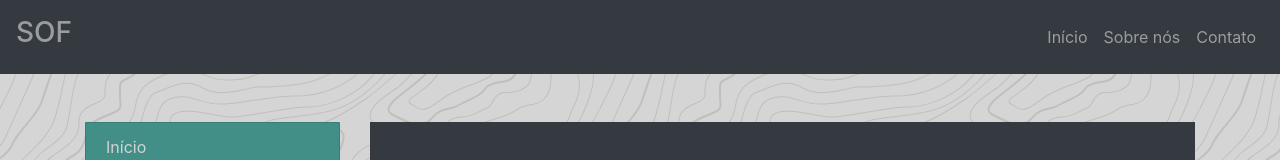
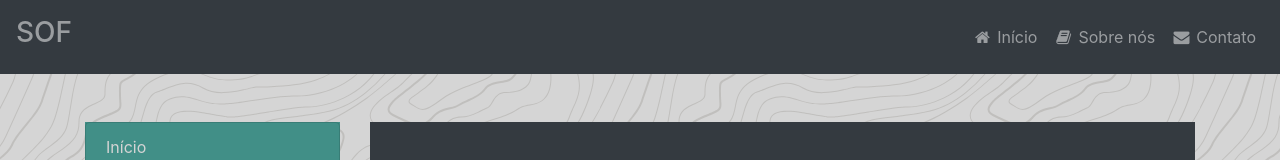
Before and after one commit to pw-2020qs/SOF, a React (Create React App) app in the folder client/: page / in a window 1280 px wide. Shown: the top 160 px of the page. Built offline with nearby package versions, Linux system fonts and the light colour scheme.

Commit message:
icons na navbar superior

```diff
--- a/client/src/components/Navbar.jsx
+++ b/client/src/components/Navbar.jsx
@@ -16,9 +16,6 @@ import OngList from './OngList';
 import Ong from './Ong';
 import Pantanal from './Pantanal';
 import Galeria from './Galeria';
-
-//link para icons
-<link rel="stylesheet" href="https://cdnjs.cloudflare.com/ajax/libs/font-awesome/4.7.0/css/font-awesome.min.css"/>
 
 function Admin() {
   return <h2>Admin</h2>;
@@ -47,6 +44,8 @@ function CallOng() {
 const Navbar = () => {
   return (
     <Router>
+      {/* link para icons */}
+      <link rel="stylesheet" href="https://cdnjs.cloudflare.com/ajax/libs/font-awesome/4.7.0/css/font-awesome.min.css"/>
       <div class="col">
         <nav class="row navbar navbar-expand-md navbar-dark bg-dark justify-content-between sticky-top">
           <div class="navbar-text">
@@ -55,15 +54,15 @@ const Navbar = () => {
           <ul class="navbar-nav">
             <li class="liSuperior nav-item">
               <Link to="/" class="nav-link" href="#">
-                <i class="fa fa-home"></i>
-                Início
-              </Link>
+              <i class="fa fa-fw fa-home ml-1"/> Início</Link>
             </li>
             <li class="liSuperior nav-item">
-              <Link to="/about" class="nav-link" href="#">Sobre nós</Link>
+              <Link to="/about" class="nav-link" href="#">
+                <i class="fa fa-fw fa-book"/> Sobre nós</Link>
             </li>
             <li class="liSuperior nav-item">
-              <Link to="/contact" class="nav-link" href="#">Contato</Link>
+              <Link to="/contact" class="nav-link" href="#">
+                <i class="fa fa-fw fa-envelope"/> Contato</Link>
             </li>
           </ul>
         </nav>
```
